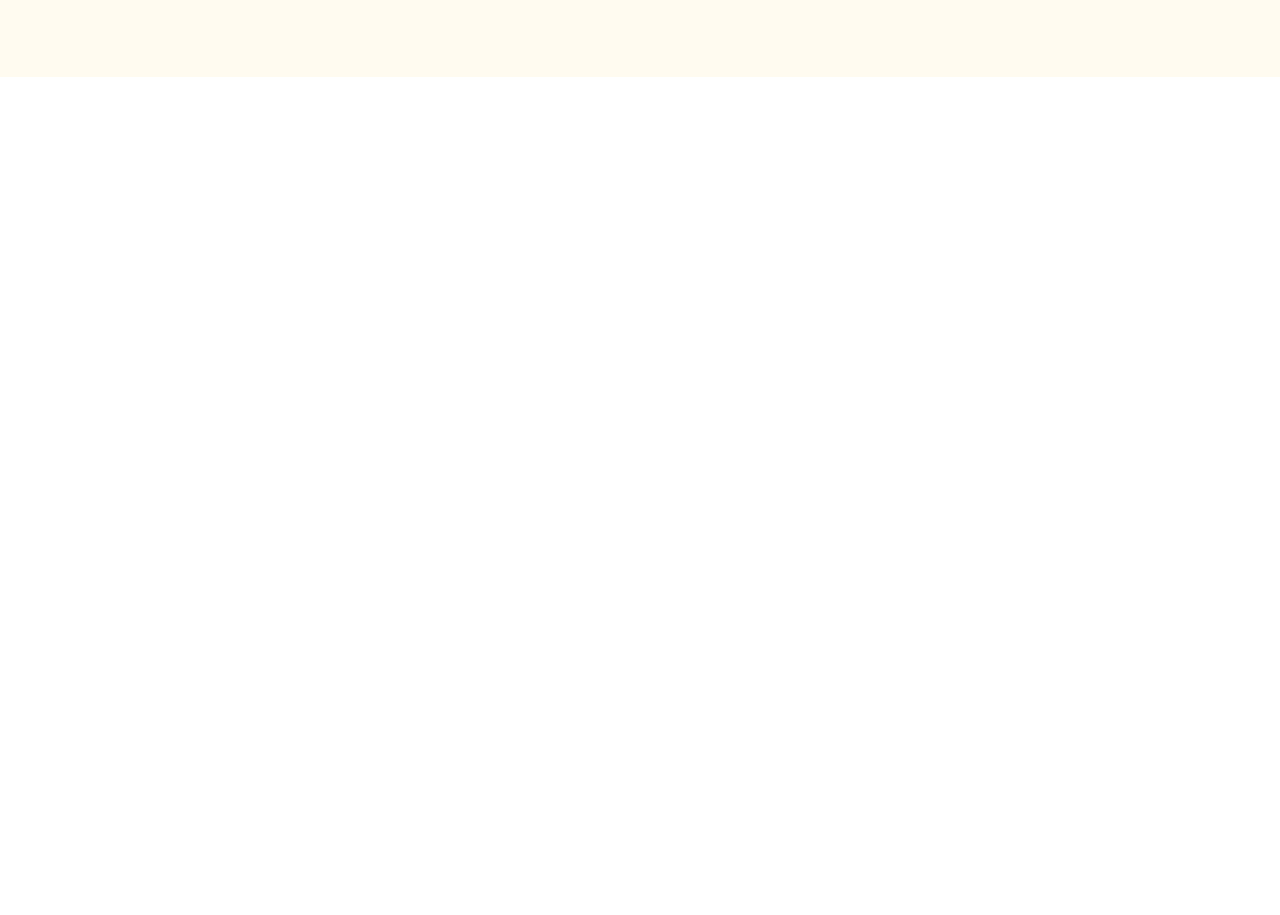
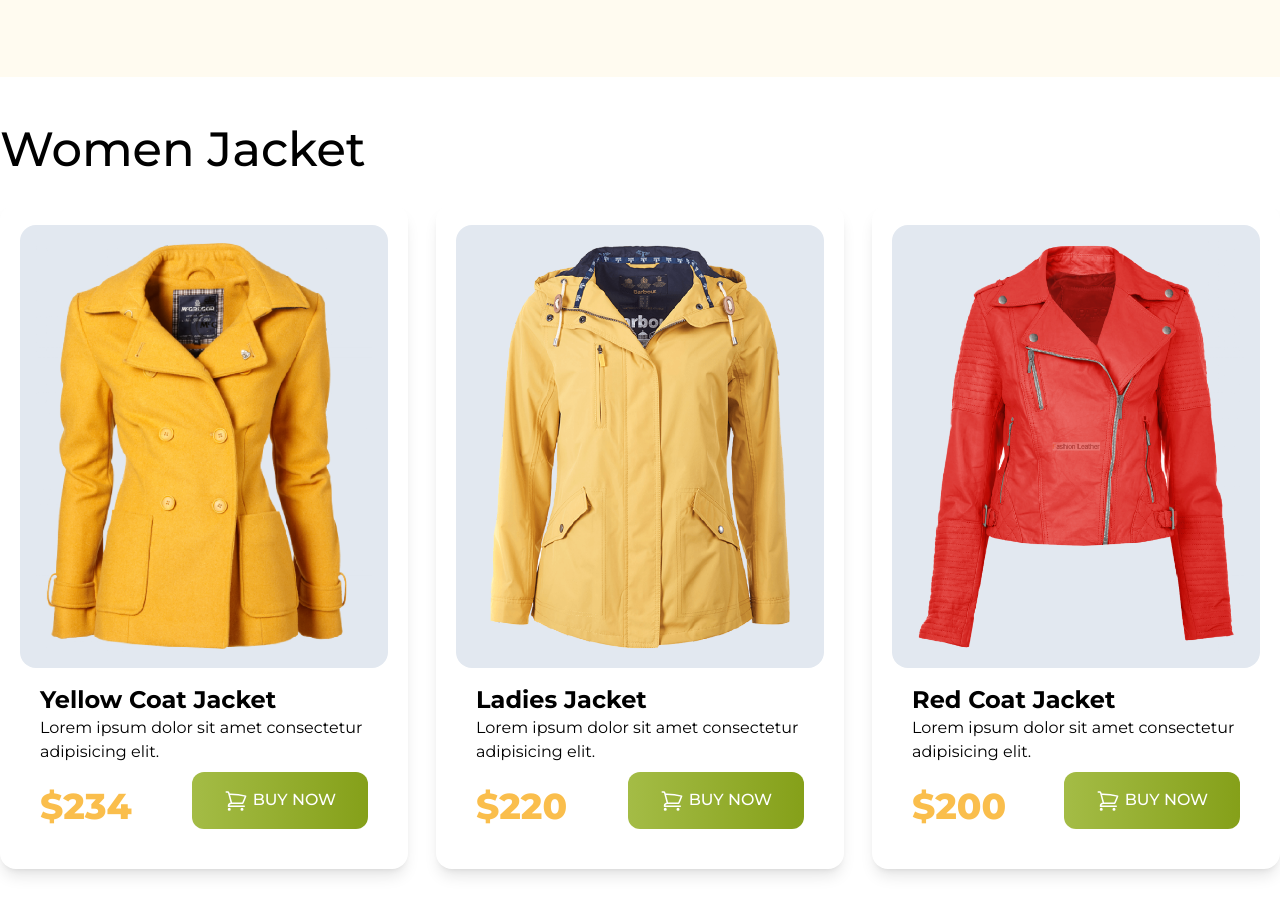
Before and after one commit to rakib4190/penguin-fashion, a plain HTML site: page index.html in a window 1280 px wide. Shown: the part 511-1426 px from the top of the page. Before the commit the page ends 800 px from the top, so only its background shows below. Drawn offline with nearby package versions, Linux system fonts and the light colour scheme.

Commit message:
woman jacket section added

```diff
--- a/index.html
+++ b/index.html
@@ -68,6 +68,118 @@
       </div>
     </header>
 
-    <main></main>
+    <main class="max-w-7xl mx-auto">
+      <section class="my-12">
+        <h1 class="text-5xl font-medium">Women Jacket</h1>
+        <div class="grid grid-cols-3 gap-7">
+          <!-- card item 1 -->
+          <div class="shadow-lg rounded-2xl mt-8">
+            <div class="p-5">
+              <div class="bg-slate-200 p-4 rounded-2xl">
+                <img src="./images/jacket-1.png" alt="" />
+              </div>
+              <div class="mx-5">
+                <h2 class="text-2xl font-bold mt-4">Yellow Coat Jacket</h2>
+                <p>Lorem ipsum dolor sit amet consectetur adipisicing elit.</p>
+                <div class="flex justify-between items-center">
+                  <h2 class="text-4xl font-extrabold text-[#FABE4C]">$234</h2>
+                  <button
+                    class="px-8 py-4 text-white font-medium uppercase mb-5 rounded-xl mt-2 bg-gradient-to-r from-[#A4BC46] to-[#85A019]"
+                  >
+                    <svg
+                      xmlns="http://www.w3.org/2000/svg"
+                      fill="none"
+                      viewBox="0 0 24 24"
+                      stroke-width="1.5"
+                      stroke="currentColor"
+                      class="w-6 h-6 inline"
+                    >
+                      <path
+                        stroke-linecap="round"
+                        stroke-linejoin="round"
+                        d="M2.25 3h1.386c.51 0 .955.343 1.087.835l.383 1.437M7.5 14.25a3 3 0 0 0-3 3h15.75m-12.75-3h11.218c1.121-2.3 2.1-4.684 2.924-7.138a60.114 60.114 0 0 0-16.536-1.84M7.5 14.25 5.106 5.272M6 20.25a.75.75 0 1 1-1.5 0 .75.75 0 0 1 1.5 0Zm12.75 0a.75.75 0 1 1-1.5 0 .75.75 0 0 1 1.5 0Z"
+                      />
+                    </svg>
+
+                    Buy Now
+                  </button>
+                </div>
+              </div>
+            </div>
+          </div>
+          <!-- card item 2 -->
+          <div class="shadow-lg rounded-2xl mt-8">
+            <div class="p-5">
+              <div class="bg-slate-200 p-4 rounded-2xl">
+                <img src="./images/jacket-2.png" alt="" />
+              </div>
+              <div class="mx-5">
+                <h2 class="text-2xl font-bold mt-4">Ladies Jacket</h2>
+                <p>Lorem ipsum dolor sit amet consectetur adipisicing elit.</p>
+                <div class="flex justify-between items-center">
+                  <h2 class="text-4xl font-extrabold text-[#FABE4C]">$220</h2>
+                  <button
+                    class="px-8 py-4 text-white font-medium uppercase mb-5 rounded-xl mt-2 bg-gradient-to-r from-[#A4BC46] to-[#85A019]"
+                  >
+                    <svg
+                      xmlns="http://www.w3.org/2000/svg"
+                      fill="none"
+                      viewBox="0 0 24 24"
+                      stroke-width="1.5"
+                      stroke="currentColor"
+                      class="w-6 h-6 inline"
+                    >
+                      <path
+                        stroke-linecap="round"
+                        stroke-linejoin="round"
+                        d="M2.25 3h1.386c.51 0 .955.343 1.087.835l.383 1.437M7.5 14.25a3 3 0 0 0-3 3h15.75m-12.75-3h11.218c1.121-2.3 2.1-4.684 2.924-7.138a60.114 60.114 0 0 0-16.536-1.84M7.5 14.25 5.106 5.272M6 20.25a.75.75 0 1 1-1.5 0 .75.75 0 0 1 1.5 0Zm12.75 0a.75.75 0 1 1-1.5 0 .75.75 0 0 1 1.5 0Z"
+                      />
+                    </svg>
+
+                    Buy Now
+                  </button>
+                </div>
+              </div>
+            </div>
+          </div>
+
+          <!-- card item 3 -->
+          <div class="shadow-lg rounded-2xl mt-8">
+            <div class="p-5">
+              <div class="bg-slate-200 p-4 rounded-2xl">
+                <img src="./images/jacket-3.png" alt="" />
+              </div>
+              <div class="mx-5">
+                <h2 class="text-2xl font-bold mt-4">Red Coat Jacket</h2>
+                <p>Lorem ipsum dolor sit amet consectetur adipisicing elit.</p>
+                <div class="flex justify-between items-center">
+                  <h2 class="text-4xl font-extrabold text-[#FABE4C]">$200</h2>
+                  <button
+                    class="px-8 py-4 text-white font-medium uppercase mb-5 rounded-xl mt-2 bg-gradient-to-r from-[#A4BC46] to-[#85A019]"
+                  >
+                    <svg
+                      xmlns="http://www.w3.org/2000/svg"
+                      fill="none"
+                      viewBox="0 0 24 24"
+                      stroke-width="1.5"
+                      stroke="currentColor"
+                      class="w-6 h-6 inline"
+                    >
+                      <path
+                        stroke-linecap="round"
+                        stroke-linejoin="round"
+                        d="M2.25 3h1.386c.51 0 .955.343 1.087.835l.383 1.437M7.5 14.25a3 3 0 0 0-3 3h15.75m-12.75-3h11.218c1.121-2.3 2.1-4.684 2.924-7.138a60.114 60.114 0 0 0-16.536-1.84M7.5 14.25 5.106 5.272M6 20.25a.75.75 0 1 1-1.5 0 .75.75 0 0 1 1.5 0Zm12.75 0a.75.75 0 1 1-1.5 0 .75.75 0 0 1 1.5 0Z"
+                      />
+                    </svg>
+
+                    Buy Now
+                  </button>
+                </div>
+              </div>
+            </div>
+          </div>
+        </div>
+      </section>
+    </main>
   </body>
 </html>
```
